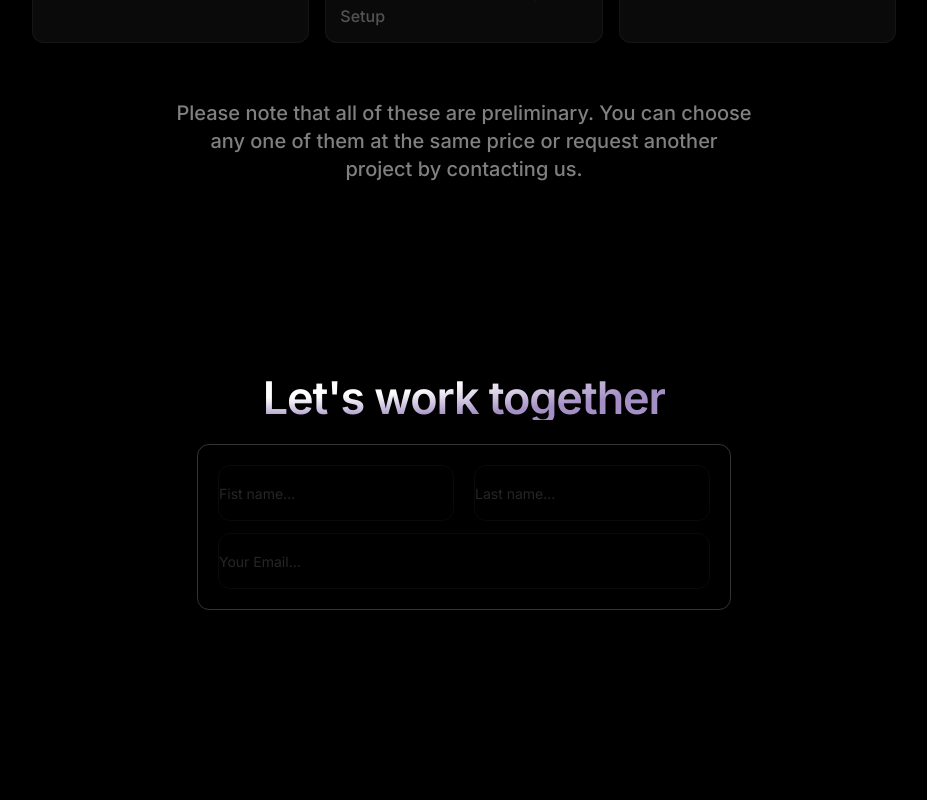
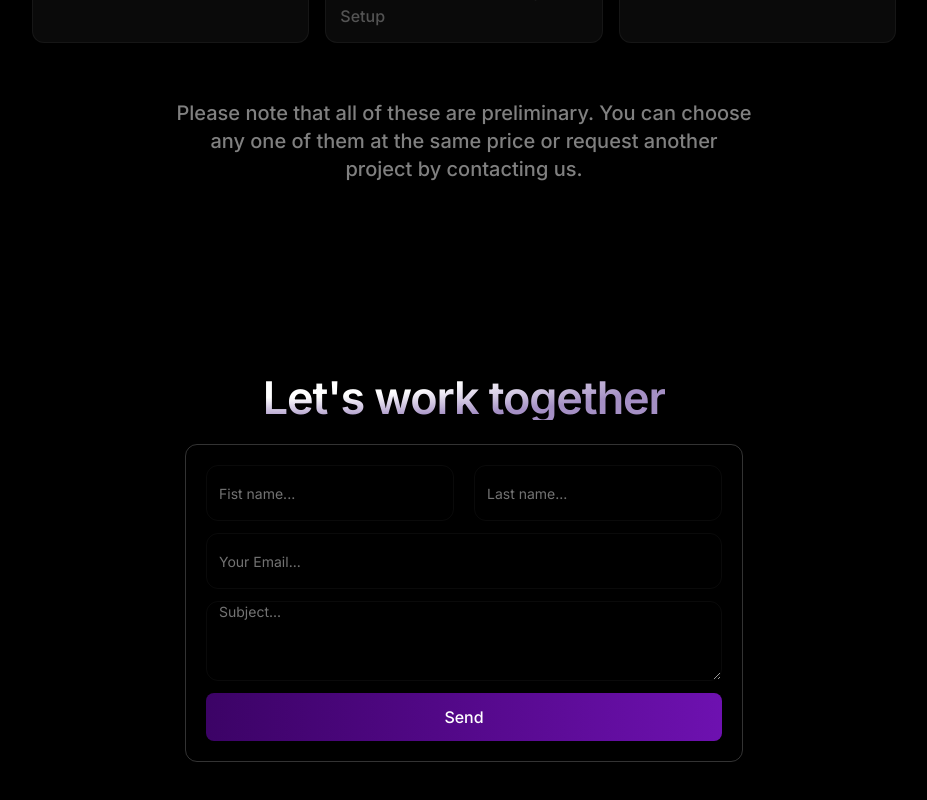
Before and after one commit to SaadAnna/Codew.v.1, a Next.js app: page / in a window 1280 px wide. Shown: the part 4241-5041 px from the top of the page, without its empty margins (176-1103 px from the left). Before the commit the page ends 4947 px from the top, so only its background shows below. Built offline with nearby package versions, Linux system fonts and the light colour scheme.

Commit message:
Add some new edits in the contact section

```diff
--- a/app/sections/Contact.tsx
+++ b/app/sections/Contact.tsx
@@ -3,7 +3,7 @@ export const Contact = () => {
     <section className="py-24" id="contact">
       <div className="px-4  lg:max-w-4xl max-w-4xl mx-auto flex flex-col items-center overflow-hidden relative">
         <h1 className="text-4xl md:text-[45px] mx-auto md:leading-none max-w-2xl font-semibold tracking-tight bg-white bg-[radial-gradient(100%_100%_at_top_left,white,white,rgb(74,32,138,.5))] text-transparent bg-clip-text text-center">
-          Let&apos;s work together{" "}
+          Let&apos;s work together {" "}
         </h1>
 
         <div className="mt-6 gap-3 mx-auto flex flex-col p-5 border border-white/20 rounded-xl ">
@@ -11,22 +11,34 @@ export const Contact = () => {
             <input
               type="text"
               required
-              className="w-auto h-14 border border-white/4 rounded-xl placeholder:text-white/15 placeholder:text-sm"
+              className="w-auto h-14 pl-3 border border-white/4 rounded-xl placeholder:text-white/45 placeholder:text-sm focus:border-white/20 focus:outline-none"
               placeholder="Fist name..."
             />
             <input
               type="text"
               required
-              className="w-auto h-14 border border-white/4 rounded-xl placeholder:text-white/15 placeholder:text-sm"
+              className="w-auto h-14 pl-3 border border-white/4 rounded-xl placeholder:text-white/45 placeholder:text-sm focus:border-white/20 focus:outline-none"
               placeholder="Last name..."
             />
           </div>
           <input
             type="email"
             required
-            className="w-auto h-14 border border-white/4 rounded-xl placeholder:text-white/15 placeholder:text-sm"
+            className="w-auto h-14 pl-3 border border-white/4 rounded-xl placeholder:text-white/45 placeholder:text-sm focus:border-white/20 focus:outline-none"
             placeholder="Your Email..."
           />
+          <textarea
+            required
+            className="w-auto h-20 pl-3 border border-white/4 rounded-xl placeholder:text-white/45 placeholder:text-sm focus:border-white/20 focus:outline-none"
+            placeholder="Subject..."
+          />
+                <button
+                type="submit"
+
+                className="px-8 py-3 rounded-lg bg-gradient-to-r from-purple-950 to-purple-800 text-white font-medium hover:from-purple-950 hover:to-purple-700 focus:outline-none focus:ring-1 focus:ring-white focus:ring-offset-2 focus:ring-offset-gray-900 transition-all duration-300 disabled:opacity-70 justify-start"
+              >
+                Send
+              </button>
         </div>
       </div>
     </section>
```
